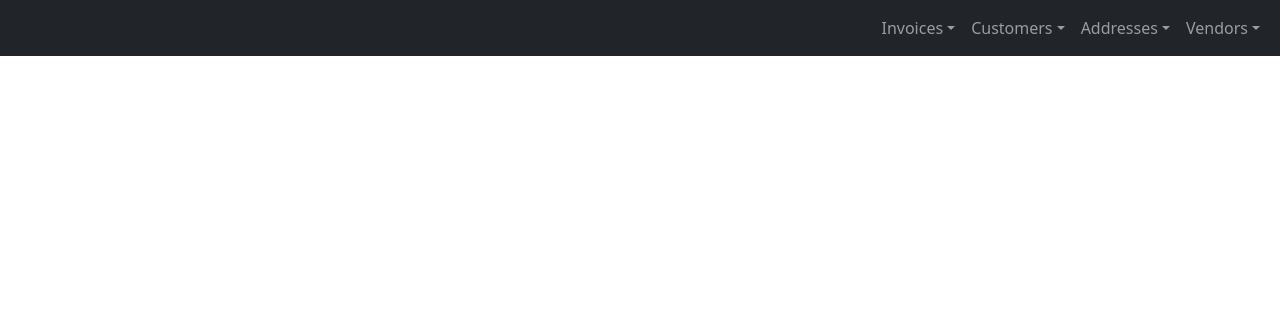
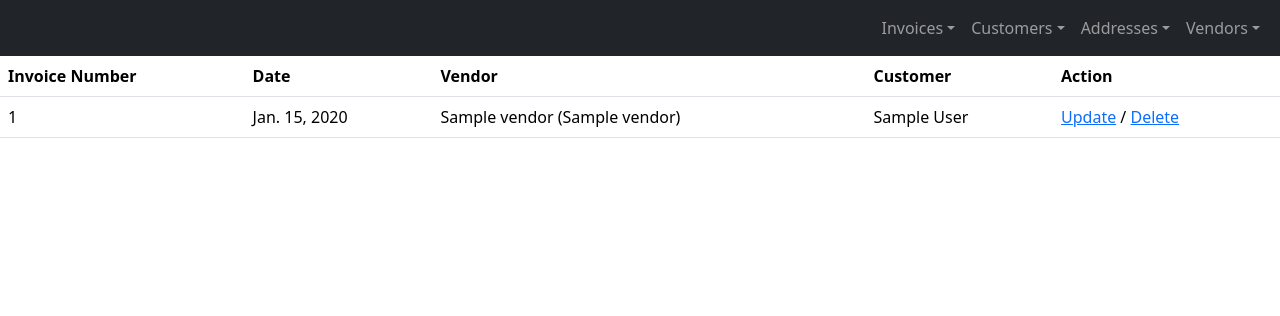
Before and after one commit to Segelzwerg/Rechnung, a Django app: page /invoices/ in a window 1280 px wide. Shown: the top 316 px of the page. Run offline with Django 5.2, Linux system fonts and the light colour scheme; tables that the repository leaves empty hold one stand-in row (values such as "Sample post"); some libraries are stand-ins or nearby versions.

Commit message:
25-feature-invoice-list-view (#48)
* FIX: typo

* UPDATE: invoice list as table view

* FIX: display of foreign objects

* ADD: list view to navbar

```diff
--- a/invoice/models.py
+++ b/invoice/models.py
@@ -30,7 +30,7 @@ class Vendor(Model):
 
 
 class Invoice(Model):
-    """Defines a invoice."""
+    """Defines an invoice."""
     invoice_number = IntegerField()
     date = DateField(default=now())
     vendor = ForeignKey(Vendor, on_delete=CASCADE)
--- a/invoice/templates/invoice/invoice_list.html
+++ b/invoice/templates/invoice/invoice_list.html
@@ -2,5 +2,27 @@
 {% load django_bootstrap5 %}
 
 {% block content %}
-
+    <table class="table">
+        <thead>
+        <tr>
+            <th scope="col">Invoice Number</th>
+            <th scope="col">Date</th>
+            <th scope="col">Vendor</th>
+            <th scope="col">Customer</th>
+            <th scope="col">Action</th>
+        </tr>
+        </thead>
+        <tbody>
+        {% for invoice in invoice_list %}
+            <tr>
+                <td>{{ invoice.invoice_number }}</td>
+                <td>{{ invoice.date }}</td>
+                <td>{{ invoice.vendor.name }} ({{ invoice.vendor.company_name }})</td>
+                <td>{{ invoice.customer.first_name }} {{ invoice.customer.last_name }}</td>
+                <td><a href="/invoice/{{ invoice.id }}/">Update</a> / <a href="/invoice/
+{{ invoice.id }}/delete/">Delete</a></td>
+            </tr>
+        {% endfor %}
+        </tbody>
+    </table>
 {% endblock content %}
--- a/templates/base.html
+++ b/templates/base.html
@@ -32,6 +32,10 @@
                         <li>
                             <a class="dropdown-item"
                                href="{{ nav_bar_escape }}/invoice/add/">Add</a>
+                        </li>
+                        <li>
+                            <a class="dropdown-item"
+                               href="{{ nav_bar_escape }}/invoices">List</a>
                         </li>
                     </ul>
                 </li>
```
